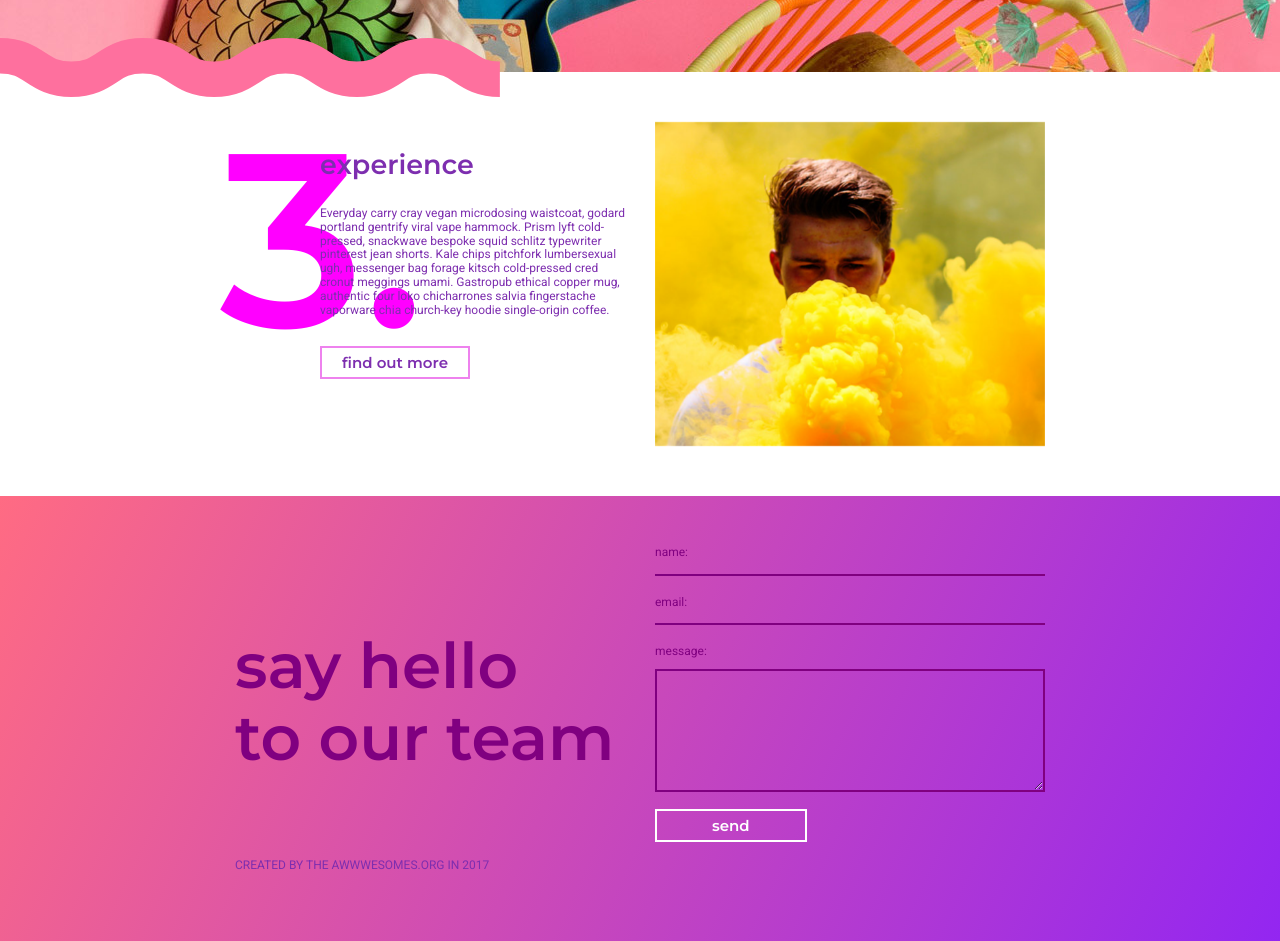
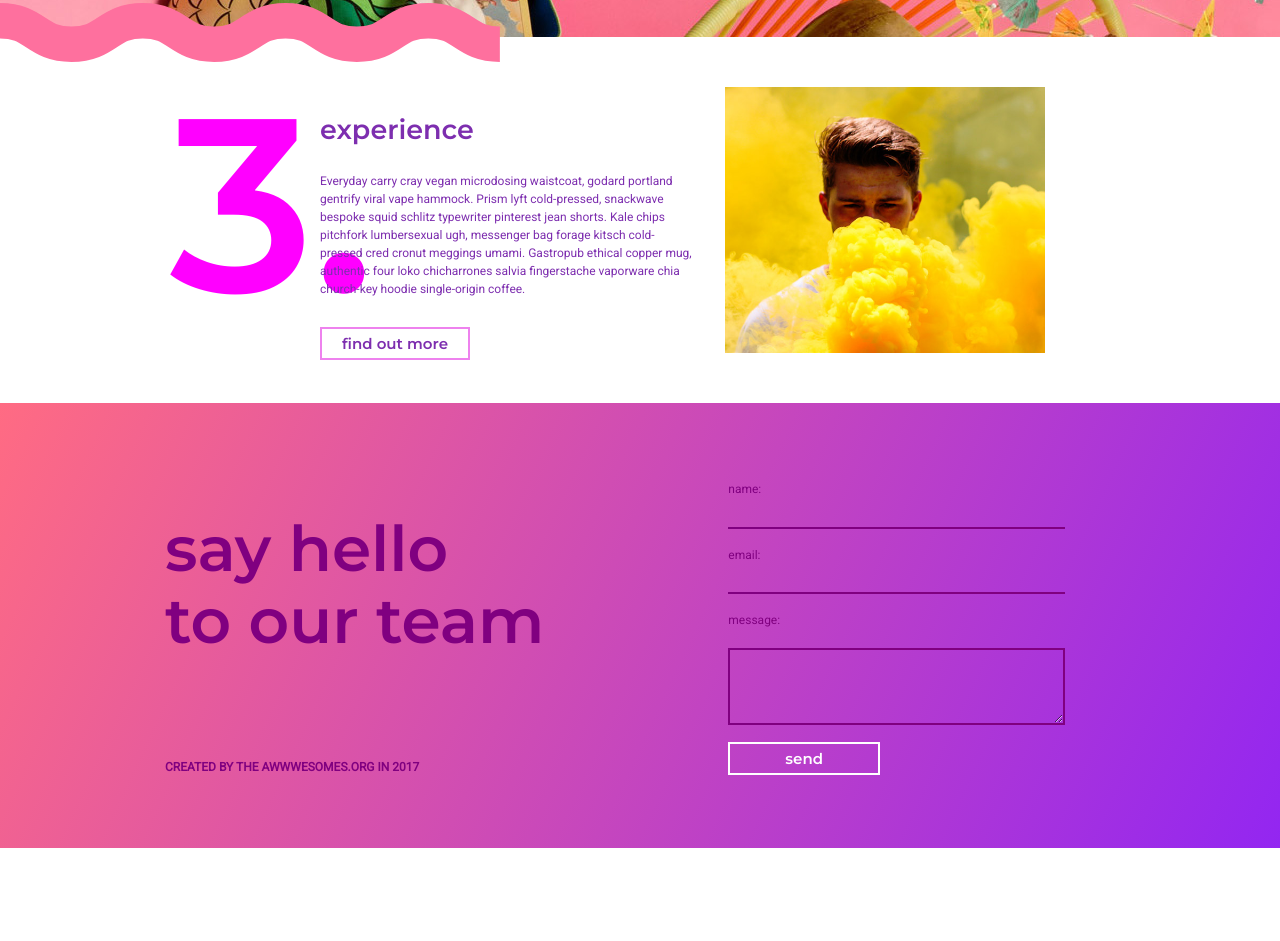
Before and after one commit to efebia/efebia.github.io, a plain HTML site: page index.html in a window 1280 px wide. Shown: the part 1480-2421 px from the top of the page. After the commit the page ends 2356 px from the top, so only its background shows below. Drawn offline with Linux system fonts and the light colour scheme.

Commit message:
kwestionariusz

```diff
--- a/css/style.css
+++ b/css/style.css
@@ -56,6 +56,7 @@ h3.culture-title::before {
 	left: 0px;
 	top:-25px;
 	z-index: -1;
+	margin-left:-10px;
 }
 
 h3.experience-title::before {
@@ -66,6 +67,7 @@ h3.experience-title::before {
 	left: 0px;
 	top:-25px;
 	z-index: -1;
+	margin-left:-50px;
 }
 
 nav {
@@ -74,9 +76,9 @@ nav {
 	color:#7D2EAF;
 	font-family:'Montserrat', sans-serif;
 	position:fixed;
+	z-index:100;
 	width: 100%;
-	background-color: #fff;
-	opacity: .5;
+	background-color: rgba(255,255,255,0.5);
 }
 
 li {
@@ -89,10 +91,11 @@ p {
 	color:#7D2EAF;
 	font-size:12px;
 	font-family: 'Roboto', sans-serif;
+	line-height: 1.5;
 }
 
 h1{
-	font-size: 116px;
+	font-size: 12vw;
 	margin: 0;
 	padding-top: 100px;
 }
@@ -126,16 +129,19 @@ h3{
 }
 
 h4{
-	font-size:63px;
+	font-size: 63px;
 	color: purple;
 	font-family:'Montserrat', sans-serif;
+	margin-top: 30px;
+	margin-bottom: 100px;
+	margin-left:-50px;
 }
 
 label{
 	font-size:12px;
 	color: purple;
 	font-family: 'Roboto', sans-serif;
-	padding-bottom: 5px;
+
 }
 
 form a {
@@ -145,7 +151,15 @@ form a {
 	font-family:'Montserrat', sans-serif;
 	text-decoration: none;
 	padding: 5px 55px;
+	margin-top:200px;
+
 }
+
+h4 p {
+	color: purple;
+	margin-top: 100px;
+}
+
 
 .container img {
 	max-width: 100%;
@@ -180,6 +194,7 @@ form a {
 footer {
 	height: 445px;
 	background: linear-gradient(115deg, #ff6b83, #9326f1);
+	padding-top:80px;
 }
 
 input {
@@ -190,7 +205,12 @@ input {
 	border-bottom: 2px solid purple;
 	display:block;
 	width: 100%;
+	height:20px;
 	margin-bottom: 20px;
+	font-size:12px;
+	color: #fff;
+	margin-top:10px;
+	padding:10px;
 }
 
 textarea {
@@ -198,6 +218,7 @@ textarea {
 	display:block;
 	border: 2px solid purple;
 	width: 100%;
-	margin-top: 10px;
-
+	margin-top: 20px;
+	font-size:12px;
+	color: #fff;
 }
--- a/index.html
+++ b/index.html
@@ -29,12 +29,12 @@
 		<section>
 			<div class="container content">
 				<div class="row">
-           			<div class="col-md-6 projects-content">
+           			<div class="col-md-7 projects-content">
            				<h3 class="projects-title">projects</h3>
 						<p>Af gastropub venmo cliche air plant meh. Mollit man bun nesciunt, commodo synth placeat forage tousled ad pitchfork tilde venmo iceland 3 wolf moon. Cray eu vape flexitarian. Next level DIY odio skateboard, listicle PBR&B shoreditch blog humblebrag cornhole. Blue bottle wayfarers mumblecore af heirloom cillum. Aliquip etsy irony veniam, do whatever vice air plant microdosing paleo wayfarers flannel celiac XOXO. Affogato mumblecore migas blue bottle dolor single-origin coffee.</p>
 						<a href="http://theawwwesomes.org" target="_blank">find out more</a>
 					</div>
-					<div class="col-md-6">
+					<div class="col-md-5">
            				 <img src="images/img1.jpg" alt="rysowanie"><!-- wyswietla się napis gdy obrazek sie nie laduje -->
            			</div>
         		</div>
@@ -43,10 +43,10 @@
 		<section>
 			<div class="container content">
 				<div class="row">
-					<div class="col-md-6">
+					<div class="col-md-5">
            				 <img src="images/img2.jpg" alt="gofry"><!-- wyswietla się napis gdy obrazek sie nie laduje -->
            			</div>
-           			<div class="col-md-6 culture-content">
+           			<div class="col-md-7 culture-content">
            				<h3 class="culture-title">company's culture</h3>
 						<p>Celiac venmo tilde, put a bird on it vinyl man braid etsy plaid fanny pack next level 3 wolf moon chia single-origin coffee organic. Chillwave activated charcoal cliche, hoodie 3 wolf moon fam pop-up tousled swag hammock wolf bushwick. Ugh blue bottle post-ironic blog williamsburg. Glossier godard disrupt hoodie leggings vexillologist crucifix, iceland truffaut. Microdosing fashion axe biodiesel poutine, waistcoat helvetica salvia meditation ramps twee.</p>
 						<a href="http://theawwwesomes.org" target="_blank">find out more</a>
@@ -64,31 +64,32 @@
 		<section>
 			<div class="container content">
 				<div class="row">
-           			<div class="col-md-6 experience-content">
+           			<div class="col-md-7 experience-content">
            				<h3 class="experience-title">experience</h3>
 						<p>Everyday carry cray vegan microdosing waistcoat, godard portland gentrify viral vape hammock. Prism lyft cold-pressed, snackwave bespoke squid schlitz typewriter pinterest jean shorts. Kale chips pitchfork lumbersexual ugh, messenger bag forage kitsch cold-pressed cred cronut meggings umami. Gastropub ethical copper mug, authentic four loko chicharrones salvia fingerstache vaporware chia church-key hoodie single-origin coffee.</p>
 						<a href="http://theawwwesomes.org" target="_blank">find out more</a>
 					</div>
-					<div class="col-md-6">
+					<div class="col-md-5">
            				 <img src="images/img3.jpg" alt="dym"><!-- wyswietla się napis gdy obrazek sie nie laduje -->
            			</div>
         		</div>
         	</div>
 		</section>
 		<footer>
-			<div class="container content">
-				<div class="col-md-6">
-					<h4>say hello <br>to our team</h4>
-					<p>CREATED BY THE AWWWESOMES.ORG IN 2017</p>
+			<div class="container">
+				<div class="col-md-7">
+					<h4>say hello <br>to our team
+						<p>CREATED BY THE AWWWESOMES.ORG IN 2017</p>
+					</h4>
 				</div>
-				<div class="col-md-6 form">
-						<form name="myform">
+				<div class="col-md-5 form">
+					<form name="myform">
 						<label for="name"> name:</label>
 						<input type="text" id="name">
 						<label for="emailData"> email:</label>
 						<input type="email" id="emailData">
 						<label for="message"> message:</label>
-						<textarea rows="10" cols="75"></textarea>
+						<textarea rows="5" cols="75"></textarea>
 						<a href="http://theawwwesomes.org" target="_blank">send</a>
 					</form>
 				</div>
```
